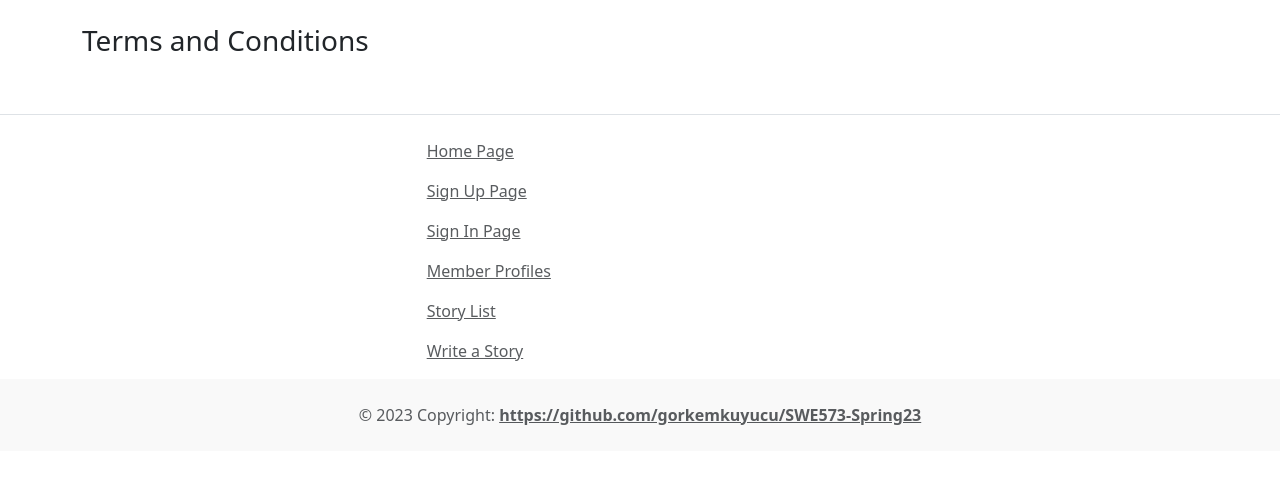
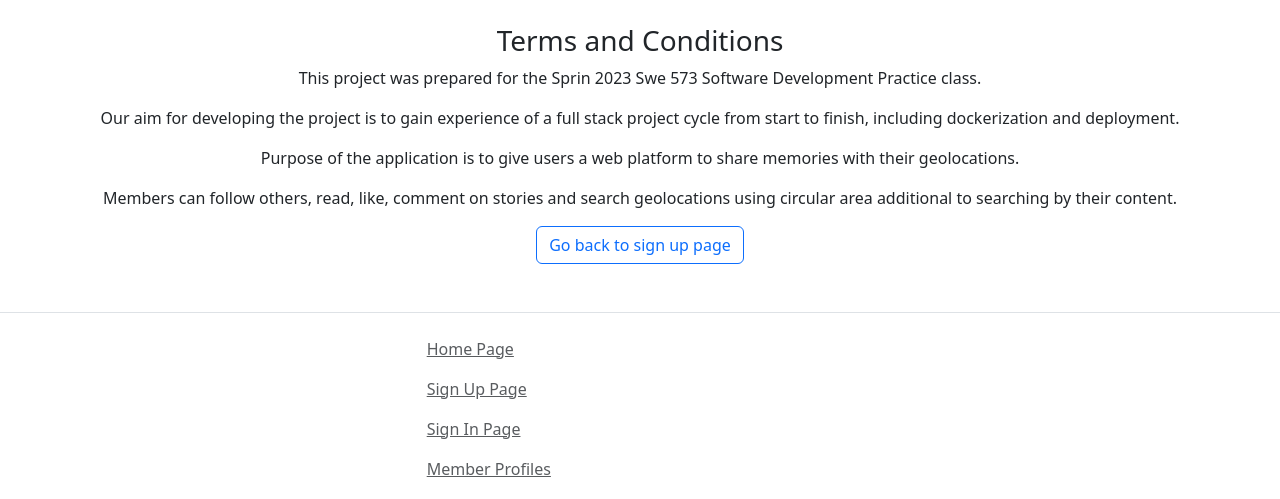
Before and after one commit to gorkemkuyucu/SWE573-Spring23, a Django app: page /sign_up/terms_conditions/ in a window 1280 px wide. Shown: the part 147-646 px from the top of the page. Run offline with Django 4.2, Linux system fonts and the light colour scheme; parts of the project's set-up code (start-up, migrations or seed data) failed here and were passed over; some libraries are stand-ins or nearby versions.

Commit message:
Terminology correction, make up deficiencies

```diff
--- a/templates/accounts/terms_conditions.html
+++ b/templates/accounts/terms_conditions.html
@@ -1,5 +1,14 @@
 {% extends "base.html" %}
 
 {% block content %}
-<h3>Terms and Conditions</h3>
+<center><h3>Terms and Conditions</h3>
+<p>This project was prepared for the Sprin 2023 Swe 573 Software Development Practice class.</p>
+<p>Our aim for developing the project is to gain experience of a full stack project cycle from start to finish, including dockerization and deployment. </p>
+
+<p>Purpose of the application is to give users a web platform to share memories with their geolocations. </p>
+<p>Members can follow others, read, like, comment on stories and search geolocations using circular area additional to searching by their content.</p>
+
+
+<a class="btn btn-outline-primary my-2 my-sm-0" href="{% url 'signUpPage' %}">Go back to sign up page</a>
+</center>
 {% endblock %}
--- a/templates/base.html
+++ b/templates/base.html
@@ -7,6 +7,9 @@
     <title>Once Upon A Time</title>
     <link href="https://cdn.jsdelivr.net/npm/bootstrap@5.3.0-alpha3/dist/css/bootstrap.min.css" rel="stylesheet" integrity="sha384-KK94CHFLLe+nY2dmCWGMq91rCGa5gtU4mk92HdvYe+M/SXH301p5ILy+dN9+nJOZ" crossorigin="anonymous">
     <script src="https://cdn.jsdelivr.net/npm/bootstrap@5.3.0-alpha3/dist/js/bootstrap.bundle.min.js" integrity="sha384-ENjdO4Dr2bkBIFxQpeoTz1HIcje39Wm4jDKdf19U8gI4ddQ3GYNS7NTKfAdVQSZe" crossorigin="anonymous"></script>
+    <link rel="stylesheet" href="https://code.jquery.com/ui/1.12.1/themes/base/jquery-ui.css">
+    <script src="https://code.jquery.com/jquery-3.6.0.min.js"></script>
+    <script src="https://code.jquery.com/ui/1.12.1/jquery-ui.js"></script>
     <link rel="stylesheet" type="text/css" href="{% static 'css/custom.css' %}">
   </head>
 
@@ -42,7 +45,7 @@
                 <a class="nav-link" href="{% url 'profile' request.user.id %}">My Profile</a>
               </li>
               <li class="nav-item">
-                <a class="nav-link" href="{% url 'logout' %}">Sign Out</a>
+                <a class="nav-link" href="{% url 'sign_out' %}">Sign Out</a>
               </li>
             {% else %}
               <li class="nav-item">
--- a/templates/home.html
+++ b/templates/home.html
@@ -1,9 +1,11 @@
 {% extends 'base.html' %}
 
 {% block content %}
-    <h1>Welcome to Once Upon A Time Home Page</h1>
+    <center><h1>Welcome to Once Upon A Time</h1>
+        <h5>We are a geolocation based memory sharing platform</h5>
+        <h7>Feel free to sign up and start sharing!</h7>
 
-
+    </center>
 
 
 
--- a/templates/story/edit_story.html
+++ b/templates/story/edit_story.html
@@ -10,7 +10,7 @@
         {{ form.media }}
         <p><label for="title" class="col-sm-1 col-form-label">Title:</label> {{ form.title }}</p>
         <div class="form-group">
-            <label for="id_locations" class="col-sm-1 col-form-label">Locations:</label>
+            <label for="id_locations" class="col-sm-1 col-form-label">Locations (please note that new locations will be saved and old ones will be removed):</label>
             <div id="map" style="height: 600px; width: 800px;"><a href="https://www.maptiler.com" style="position:absolute;left:10px;bottom:10px;z-index:999;"><img src="https://api.maptiler.com/resources/logo.svg" alt="MapTiler logo"></a></div>
             <select id="id_locations" name="locations" multiple style="display: none;"></select>
             <input type="hidden" id="story_locations" name="story_locations">
```
Also changed, not shown: templates/story/list.html (+18 -8 lines).
